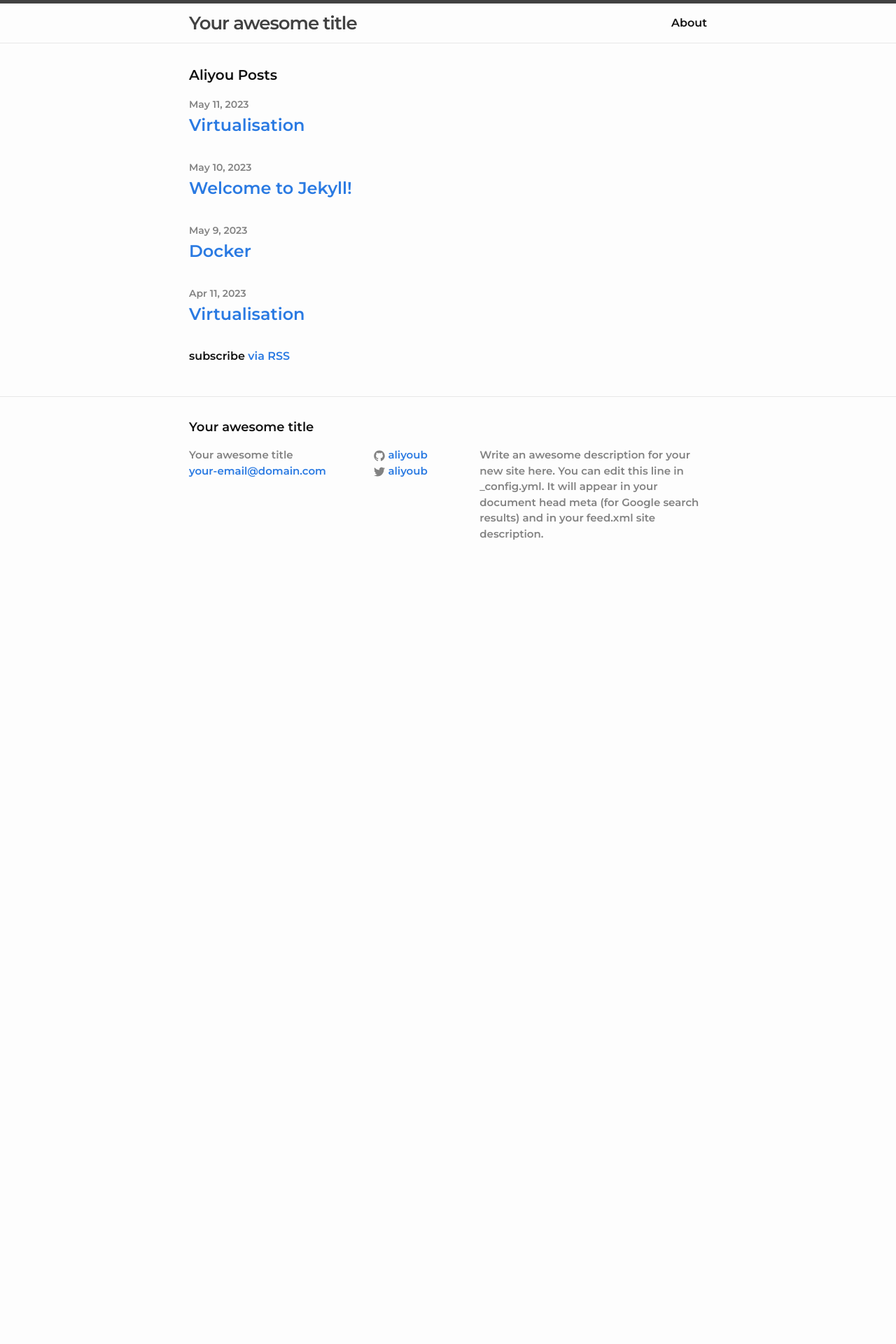
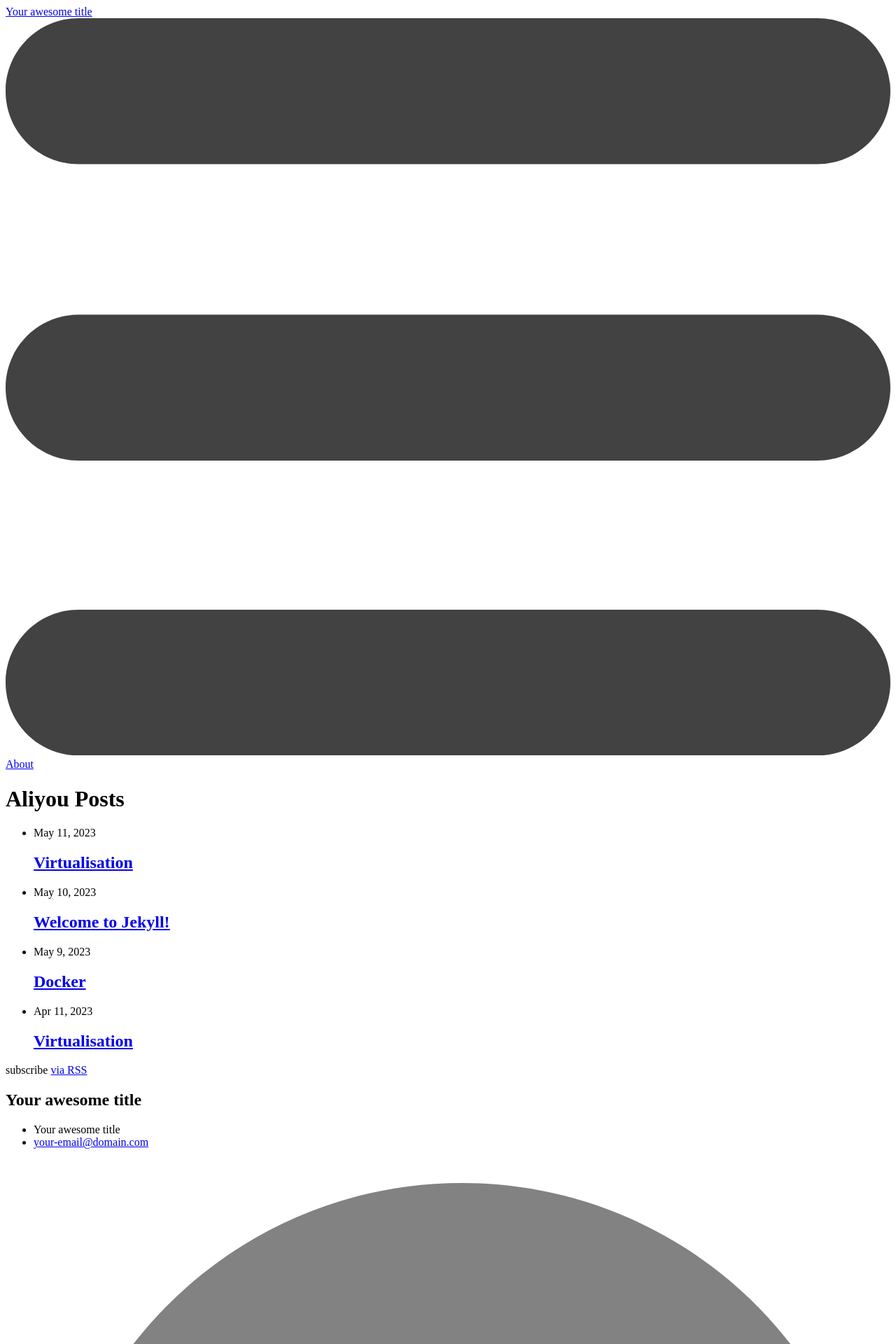
Before and after one commit to abiForSofteam/abiForSofteam.github.io, a Jekyll site: the page built from index.html, in a window 1280 px wide. Shown: the top 1920 px of the page at 70% size. Built offline with Jekyll 4.4.1, drawn with Linux system fonts in a browser that asks for light colours; before the commit the page ends 900 px from its top, so only the background shows below that.

Commit message:
first commit

```diff
--- a/css/main.scss
+++ b/css/main.scss
@@ -1,6 +1,6 @@
----
-# Only the main Sass file needs front matter (the dashes are enough)
----
+// ---
+// # Only the main Sass file needs front matter (the dashes are enough)
+// ---
 @charset "utf-8";
 
 
```
